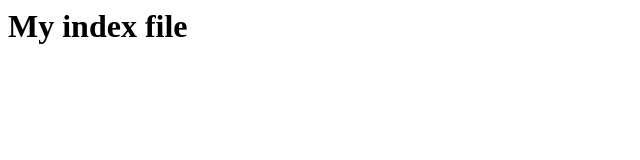
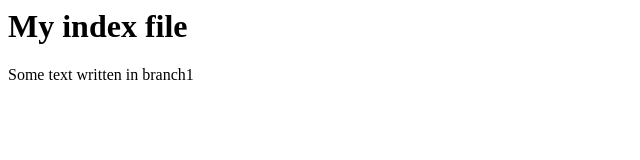
Before and after one commit to jamesfroggatt/demo-repository, a plain HTML site: page index.html in a window 1280 px wide. Shown: the whole page, without its empty margins (0-640 px from the left). Drawn offline with Linux system fonts and the light colour scheme.

Commit message:
Text Addition

```diff
--- a/index.html
+++ b/index.html
@@ -1 +1,2 @@
 <h1>My index file</h1>
+<div>Some text written in branch1</div>
```
